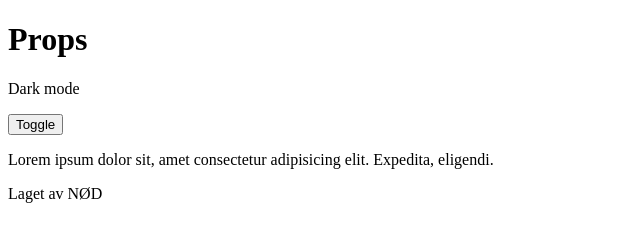
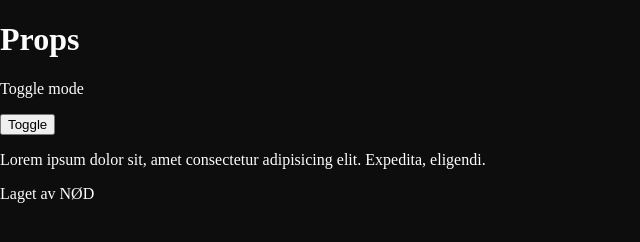
Before and after one commit to Oystein11/props, a plain HTML site: page index.html in a window 1280 px wide. Both pictures are taken after a click on the button "Toggle". Shown: the whole page, without its empty margins (0-640 px from the left). Drawn offline with Linux system fonts and the light colour scheme.

Commit message:
Added dark mode

```diff
--- a/index.html
+++ b/index.html
@@ -5,14 +5,15 @@
     <meta name="viewport" content="width=device-width, initial-scale=1.0">
     <title>Props</title>
     <link rel="stylesheet" href="style.css">
-    <script src="script.js" defer></script>
+    <link rel="stylesheet" href="theme_toggle.js">
+    <script type="module" src="script.js" defer></script>
 </head>
-<body>
+<body class="light_mode">
     <header>
         <h1 class="p">Props</h1>
         <section>
-            <p class="p">Dark mode</p>
-            <button>Toggle</button>
+            <p class="p">Toggle mode</p>
+            <button id="toggle_button_ID">Toggle</button>
         </section>
     </header>
     <main>
--- a/script.js
+++ b/script.js
@@ -0,0 +1,5 @@
+import {theme_toggle} from "./theme_toggle.js";
+
+const toggle_button = document.querySelector ("#toggle_button_ID");
+
+toggle_button.addEventListener ("click", theme_toggle);
--- a/style.css
+++ b/style.css
@@ -0,0 +1,13 @@
+body {
+    margin: 0px;
+}
+
+.light_mode {
+    background-color: #fdfdfd;
+    color: #0d0d0d;
+}
+
+.dark_mode {
+    background-color: #0d0d0d;
+    color: #fdfdfd;
+}
--- /dev/null
+++ b/theme_toggle.js
@@ -0,0 +1,5 @@
+export function theme_toggle () {
+    const body = document.querySelector ("body");
+    body.classList.toggle ("dark_mode");
+    console.log ("Mode change")
+}
```
